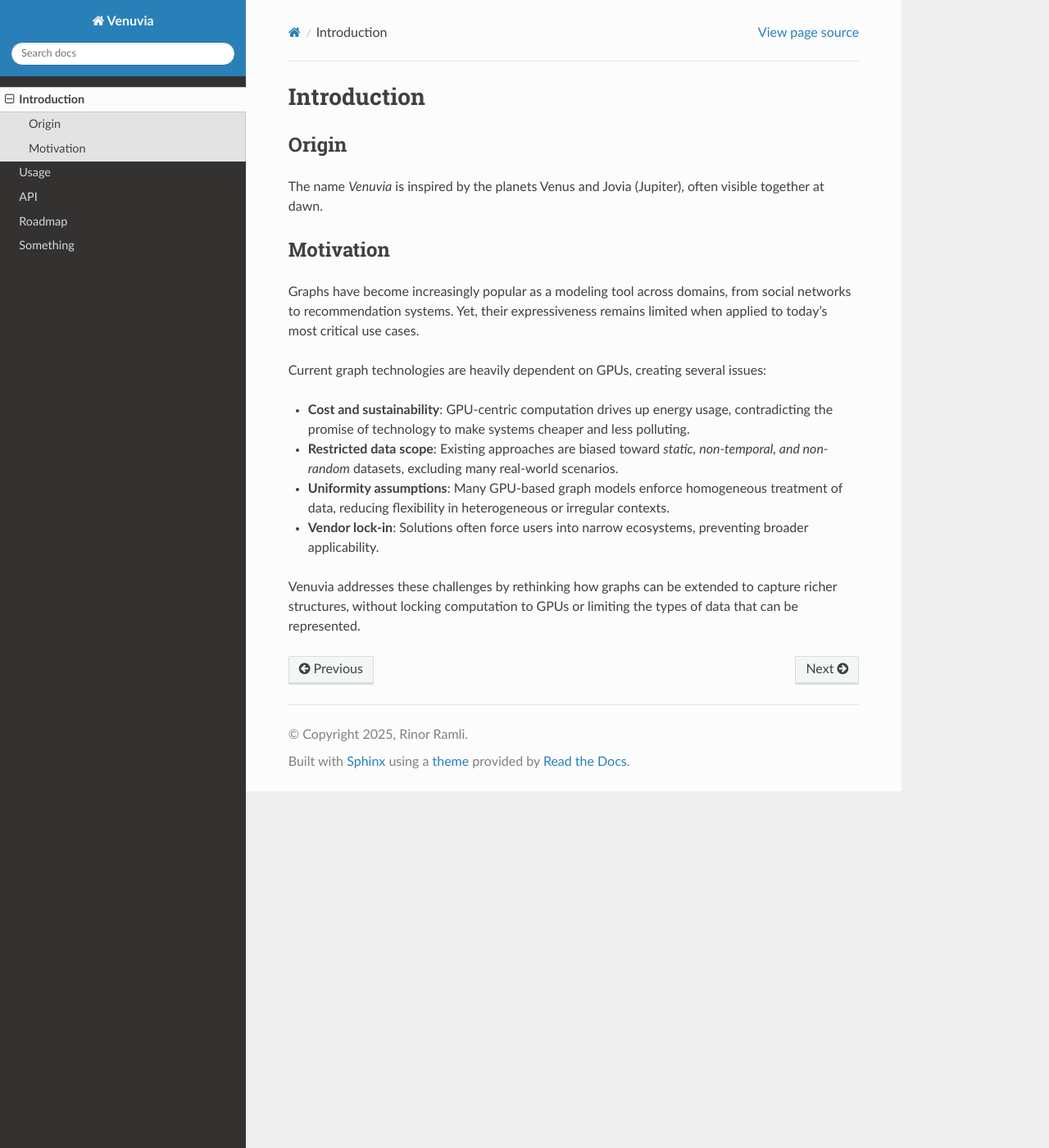
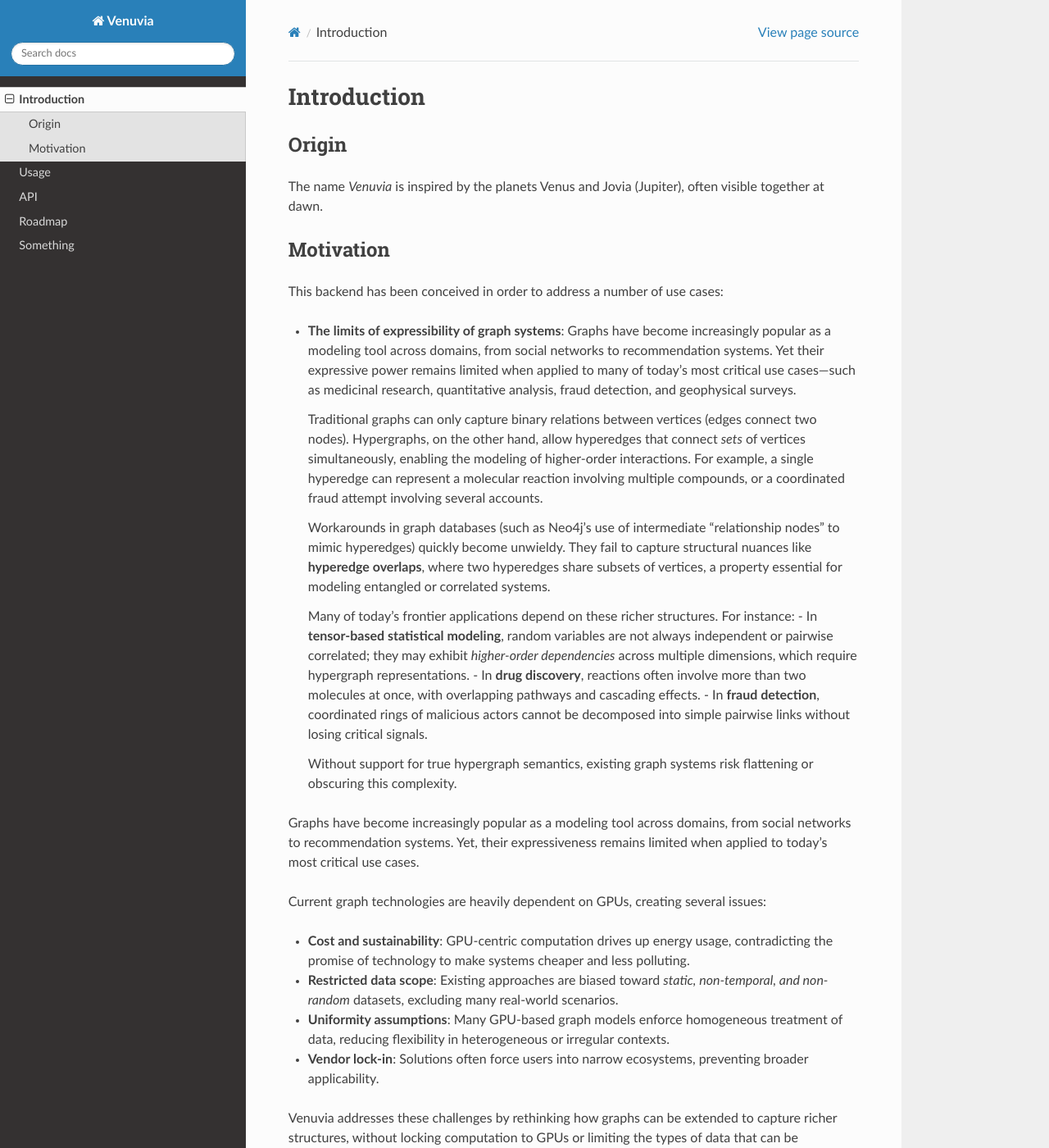
Before and after one commit to pawaka2025/venuvia, a Sphinx documentation site: the page built from docs/source/introduction.rst, in a window 1280 px wide and 1400 px high. Shown: the whole window at 82% size. Built offline with Sphinx 7.4.7 and the Read the Docs theme 3.1.0, drawn with Linux system fonts in a browser that asks for light colours.

Commit message:
Update introduction.rst

```diff
--- a/docs/source/introduction.rst
+++ b/docs/source/introduction.rst
@@ -9,6 +9,23 @@ at dawn.
 
 Motivation
 -----------------------
+
+This backend has been conceived in order to address a number of use cases:
+
+- **The limits of expressibility of graph systems**:
+  Graphs have become increasingly popular as a modeling tool across domains, from social networks to recommendation systems. Yet their expressive power remains limited when applied to many of today's most critical use cases—such as medicinal research, quantitative analysis, fraud detection, and geophysical surveys.
+
+  Traditional graphs can only capture binary relations between vertices (edges connect two nodes). Hypergraphs, on the other hand, allow hyperedges that connect *sets* of vertices simultaneously, enabling the modeling of higher-order interactions. For example, a single hyperedge can represent a molecular reaction involving multiple compounds, or a coordinated fraud attempt involving several accounts.
+
+  Workarounds in graph databases (such as Neo4j’s use of intermediate “relationship nodes” to mimic hyperedges) quickly become unwieldy. They fail to capture structural nuances like **hyperedge overlaps**, where two hyperedges share subsets of vertices, a property essential for modeling entangled or correlated systems.
+
+  Many of today’s frontier applications depend on these richer structures. For instance:
+  - In **tensor-based statistical modeling**, random variables are not always independent or pairwise correlated; they may exhibit *higher-order dependencies* across multiple dimensions, which require hypergraph representations.
+  - In **drug discovery**, reactions often involve more than two molecules at once, with overlapping pathways and cascading effects.
+  - In **fraud detection**, coordinated rings of malicious actors cannot be decomposed into simple pairwise links without losing critical signals.
+
+  Without support for true hypergraph semantics, existing graph systems risk flattening or obscuring this complexity.
+
 
 Graphs have become increasingly popular as a modeling tool across domains,
 from social networks to recommendation systems. Yet, their expressiveness
```
